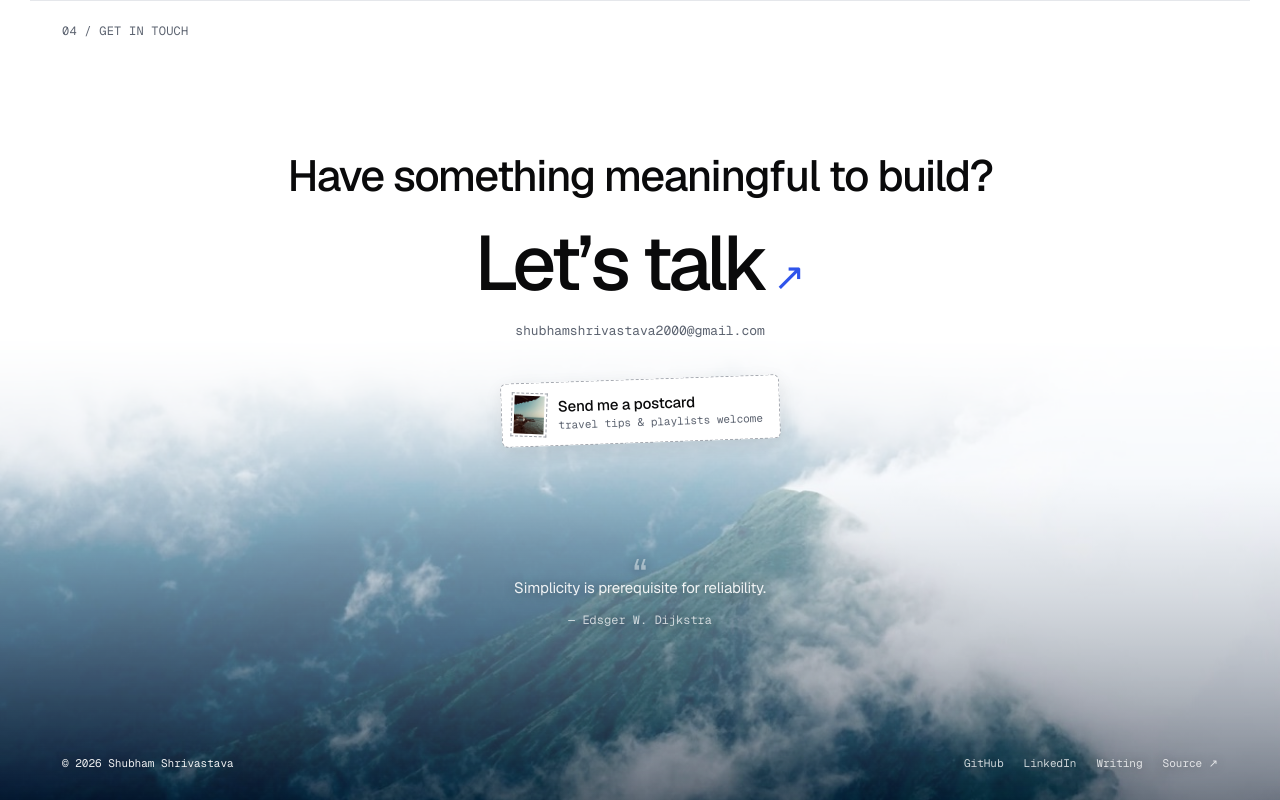
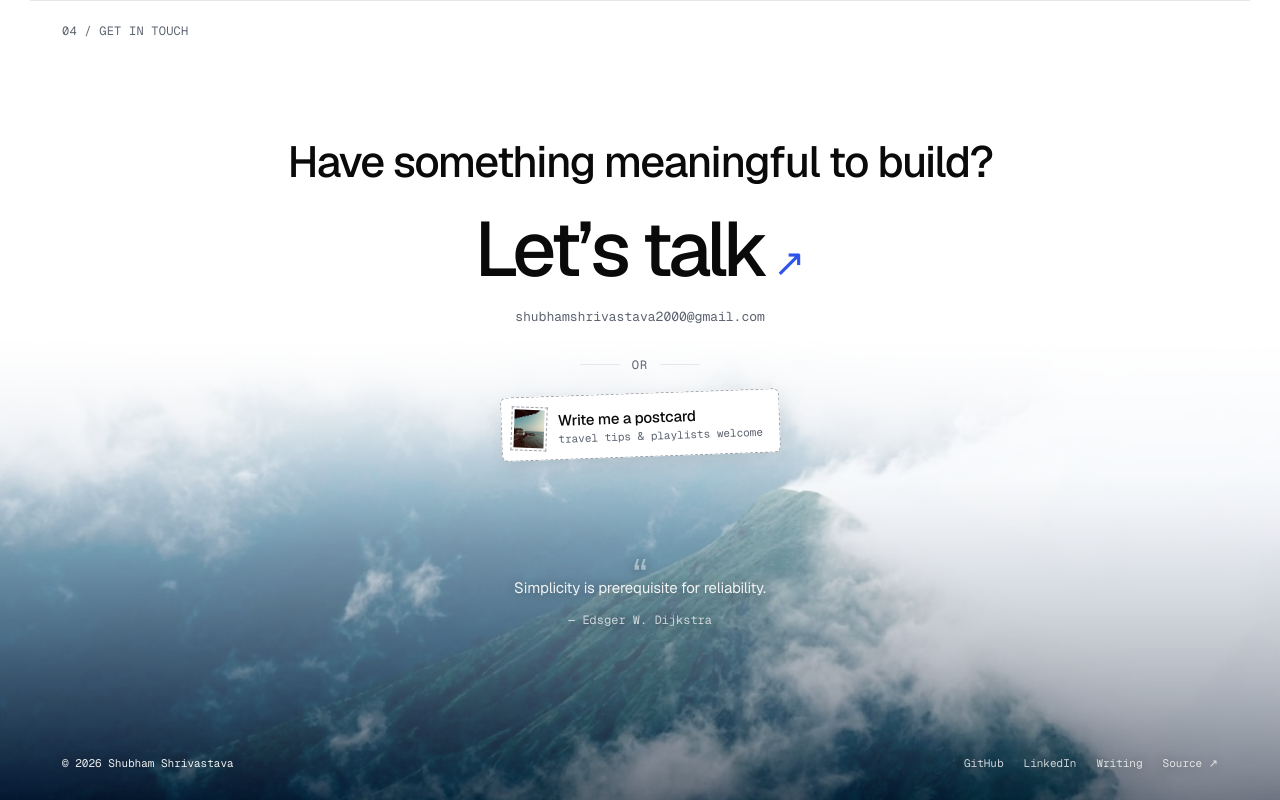
Before and after one commit to Shubham242000/portfolio-webste, a React (Vite) app: page / in a window 1280 px wide. Shown: the part 2941-3741 px from the top of the page. Built offline with nearby package versions, Linux system fonts and the light colour scheme; no server answers.

Commit message:
email me directly

```diff
--- a/components/contact/ContactSection.jsx
+++ b/components/contact/ContactSection.jsx
@@ -22,6 +22,7 @@ const ContactSection = () => {
           <span className="contact-cta-text">Let’s talk</span><span className="contact-cta-arrow" aria-hidden="true">↗</span>
         </a>
         <span className="contact-email">{CONTACT_EMAIL}</span>
+        <span className="contact-or" aria-hidden="true">or</span>
         {/* The playful door: a postcard, styled like one (stamp, perforated edge, slight tilt). */}
         <button
           type="button"
@@ -34,7 +35,7 @@ const ContactSection = () => {
         >
           <img className="postcard-cta-stamp" src="/trips/goa-sm.jpg" alt="" width="34" height="42" loading="lazy" />
           <span className="postcard-cta-text">
-            <span className="postcard-cta-title">Send me a postcard</span>
+            <span className="postcard-cta-title">Write me a postcard</span>
             <span className="postcard-cta-sub">travel tips &amp; playlists welcome</span>
           </span>
         </button>
--- a/src/styles/contact.css
+++ b/src/styles/contact.css
@@ -147,13 +147,33 @@
     user-select: all;
 }
 
+/* "or" between the two doors, with hairlines either side so it reads as a choice, not a sentence. */
+.contact-or {
+    display: flex;
+    align-items: center;
+    gap: 12px;
+    margin-top: 32px;
+    color: var(--muted);
+    font: 12px "Geist Mono", ui-monospace, monospace;
+    text-transform: uppercase;
+    letter-spacing: .08em;
+}
+
+.contact-or::before,
+.contact-or::after {
+    content: "";
+    width: 40px;
+    height: 1px;
+    background: var(--line);
+}
+
 /* The playful door: a small postcard with a trip-photo stamp, a perforated edge and a slight tilt
    that straightens on hover. Solid paper so it reads over the scenery photo in either theme. */
 .postcard-cta {
     display: inline-flex;
     align-items: center;
     gap: 12px;
-    margin-top: 40px;
+    margin-top: 20px;
     padding: 10px 16px 10px 10px;
     border: 1.5px dashed color-mix(in srgb, var(--muted) 55%, transparent);
     border-radius: 6px;
```
